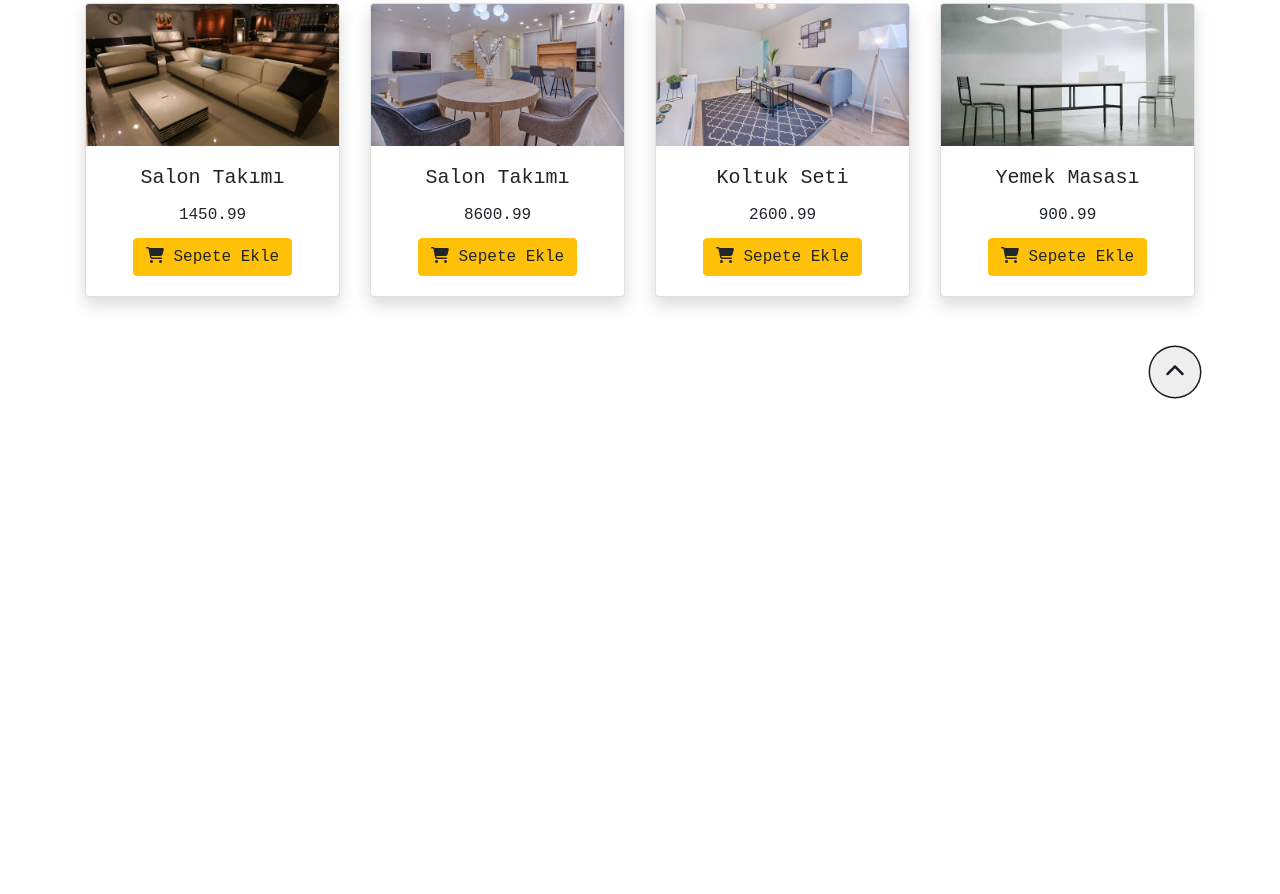
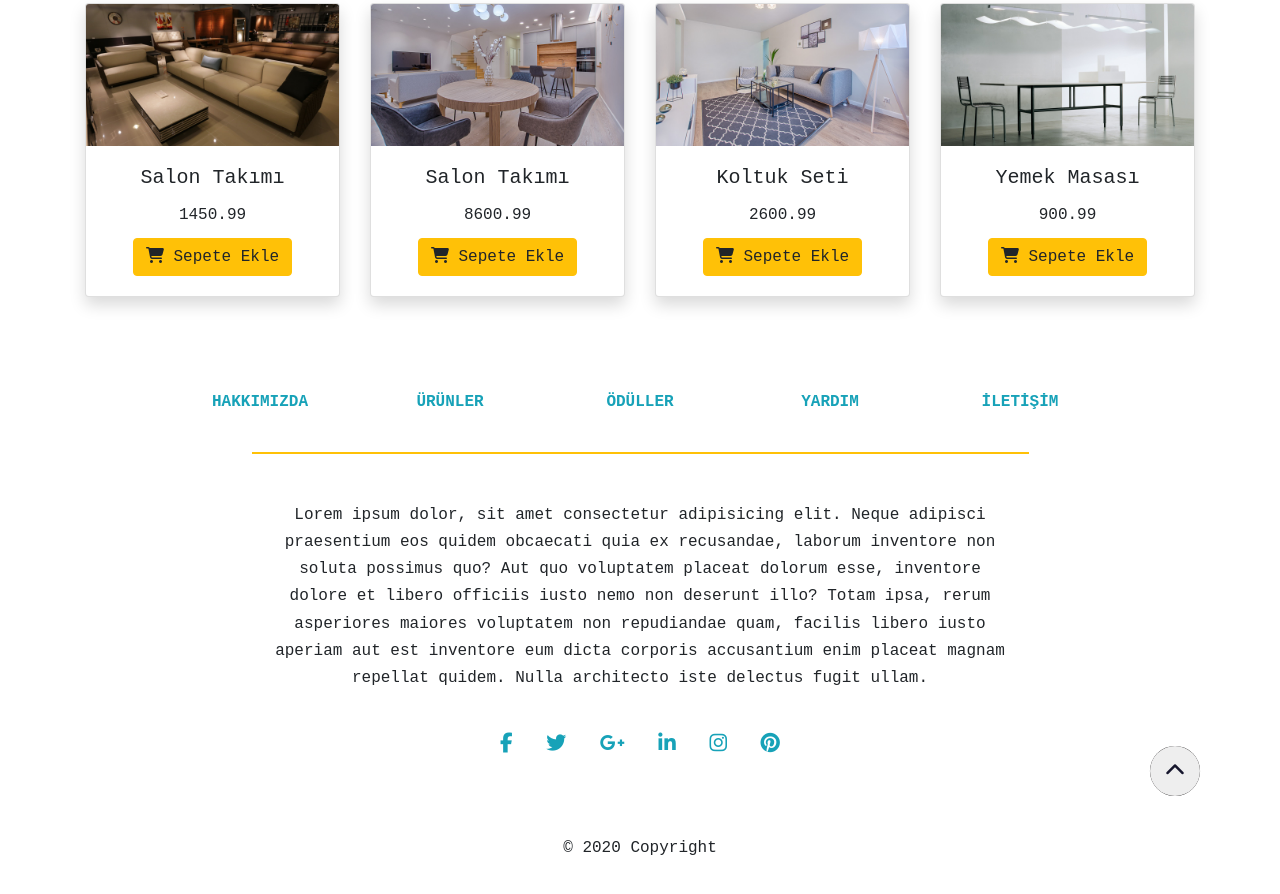
Before and after one commit to alican-uver/Add-and-Check-Cart, a plain HTML site: page index.html in a window 1280 px wide. Shown: the part 1693-2587 px from the top of the page. Before the commit the page ends 2140 px from the top, so only its background shows below. Drawn offline with nearby package versions, Linux system fonts and the light colour scheme.

Commit message:
degişiklik yapıldı

```diff
--- a/app.js
+++ b/app.js
@@ -21,3 +21,12 @@ document.addEventListener("DOMContentLoaded", () => {
     });
 
 });
+
+const rangeInput = document.getElementById("my-range");
+const pValue = document.getElementById("value");
+rangeInput.addEventListener("change", function() {
+    console.log(rangeInput.value);
+    pValue.innerHTML = `
+        value: ${rangeInput.value}
+    `
+})
--- a/index.html
+++ b/index.html
@@ -120,29 +120,19 @@
         <div class="row mb-0 mt-5 text-center">
             <div class="col-md-12">
                 <h1 class="mb-4">Çok Satan Ürünler</h1>
-                    <button class="btn btn-info mx-1 mt-2  text-light shadow filter-btn filter-active"
-                        data-category ="all"
-                    >
+                <button class="btn btn-info mx-1 mt-2  text-light shadow filter-btn filter-active" data-category="all">
                     Tüm Ürünler
                 </button>
-                    <button class="btn btn-info mx-1 mt-2 text-light shadow filter-btn"
-                       data-category ="kitchen"
-                    >
+                <button class="btn btn-info mx-1 mt-2 text-light shadow filter-btn" data-category="kitchen">
                     Mutfak
                 </button>
-                    <button class="btn btn-info mx-1 mt-2 text-light shadow filter-btn"
-                        data-category ="livingroom"
-                    >
+                <button class="btn btn-info mx-1 mt-2 text-light shadow filter-btn" data-category="livingroom">
                     Oturma Odası
                 </button>
-                    <button class="btn btn-info mx-1 mt-2 text-light shadow filter-btn"
-                        data-category ="bigroom"
-                    >
+                <button class="btn btn-info mx-1 mt-2 text-light shadow filter-btn" data-category="bigroom">
                     Salon
                 </button>
-                    <button class="btn btn-info mx-1 mt-2 text-light shadow filter-btn"
-                        data-category ="bedroom"
-                    >
+                <button class="btn btn-info mx-1 mt-2 text-light shadow filter-btn" data-category="bedroom">
                     Yatak Odası
                 </button>
             </div>
@@ -164,31 +154,112 @@
         <!-- Best Selling Products End -->
     </div> <!-- Contanier End -->
 
+    <!-- Footer -->
+    <footer class="blog-footer my-5">
+        <!-- Footer Links -->
+        <div class="container">
 
+            <div class="row text-center d-flex justify-content-center pt-5 mb-3">
 
+                <div class="col-md-2 mb-3">
+                    <h6 class="text-uppercase font-weight-bold">
+                        <a href="#" class="text-info">Hakkımızda</a>
+                    </h6>
+                </div>
 
+                <div class="col-md-2 mb-3">
+                    <h6 class="text-uppercase font-weight-bold">
+                        <a href="#" class="text-info">Ürünler</a>
+                    </h6>
+                </div>
 
+                <div class="col-md-2 mb-3">
+                    <h6 class="text-uppercase font-weight-bold">
+                        <a href="#" class="text-info">Ödüller</a>
+                    </h6>
+                </div>
 
+                <div class="col-md-2 mb-3">
+                    <h6 class="text-uppercase font-weight-bold">
+                        <a href="#" class="text-info">Yardım</a>
+                    </h6>
+                </div>
 
+                <div class="col-md-2 mb-3">
+                    <h6 class="text-uppercase font-weight-bold">
+                        <a href="#" class="text-info">İletişim</a>
+                    </h6>
+                </div>
 
+            </div>
+            <hr class="border border-warning" style="margin: 0 15%;">
+            <div class="row d-flex text-center justify-content-center mb-md-0 mb-4">
+                <div class="col-md-8 col-12 mt-5">
+                    <p style="line-height: 1.7rem">
+                        Lorem ipsum dolor, sit amet consectetur adipisicing elit. Neque adipisci praesentium eos quidem
+                        obcaecati quia ex recusandae, laborum inventore non soluta possimus quo? Aut quo voluptatem
+                        placeat dolorum esse, inventore dolore et libero officiis iusto nemo non deserunt illo? Totam
+                        ipsa, rerum asperiores maiores voluptatem non repudiandae quam, facilis libero iusto aperiam aut
+                        est inventore eum dicta corporis accusantium enim placeat magnam repellat quidem. Nulla
+                        architecto iste delectus fugit ullam.
+                    </p>
+                </div>
 
+            </div>
+            <hr class="d-md-none" style="margin: 10% 15% 5%;">
+            <!-- Social Media Links -->
+            <div class="row pb-3 text-center mt-4">
+                <div class="col-md-12">
+                    <div class="mb-5 flex-center">
+                        <a href="#">
+                            <i class="fab fa-facebook-f fa-lg text-info mr-4"> </i>
+                        </a>
+                        <a href="#">
+                            <i class="fab fa-twitter fa-lg text-info mr-4"> </i>
+                        </a>
+                        <a href="#">
+                            <i class="fab fa-google-plus-g fa-lg text-info mr-4"> </i>
+                        </a>
+                        <a href="#">
+                            <i class="fab fa-linkedin-in fa-lg text-info mr-4"> </i>
+                        </a>
+                        <a href="#">
+                            <i class="fab fa-instagram fa-lg text-info mr-4"> </i>
+                        </a>
+                        <a href="#">
+                            <i class="fab fa-pinterest fa-lg text-info"> </i>
+                        </a>
 
+                    </div>
 
-    <!-- Footer -->
-    <footer class="blog-footer">
+                </div>
+
+            </div>
+            <!-- Social Media Links End -->
+
+        </div>
+        <div class="footer-copyright text-center py-3">
+            © 2020 Copyright
+        </div>
+        <!-- BacktoTopButton -->
         <div class="up" id="up">
             <i class="fas fa-chevron-up"></i>
         </div>
+        <!-- BacktoTopButton End-->
     </footer>
     <!-- Footer End-->
 
 
+    <!-- <form class="form mb-5" style="margin-left:300px;">
+        <input type="range" min="0" max="100" value="0" name="range" id="my-range">
+        <p id="value">Value:0</p>
+    </form>
+ -->
 
 
 
 
      <!-- <script>
-
  <p id="demo"></p>
 <button onclick="typeWriter()">Click me</button>
 
@@ -204,7 +275,7 @@ function typeWriter() {
     setTimeout(typeWriter, speed);
   }
 }
-</script> -->
+</script>  -->
 
 
 
--- a/style.css
+++ b/style.css
@@ -275,8 +275,6 @@ section#all-products .col-sm-6:hover h1 {
 /* ----- Footer ------ */
 .blog-footer {
   position: relative;
-  height: 100px;
-  margin-bottom: 50px;
 }
 
 .up {
@@ -284,7 +282,7 @@ section#all-products .col-sm-6:hover h1 {
   width: 50px;
   height: 50px;
   background-color: #eee;
-  bottom: 0rem;
+  bottom: 5rem;
   right: 5rem;
   border-radius: 100%;
   animation: pulse 2s infinite;
--- a/ui.js
+++ b/ui.js
@@ -137,7 +137,6 @@ class UI {
         const allProducts = [...document.querySelectorAll(".furniture")];
         console.log(allProducts);
 
-
         btnList.forEach(btn => {
             btn.addEventListener("click", function () {
                 btnList.forEach(btn => {
@@ -148,19 +147,19 @@ class UI {
 
                 const target = this.getAttribute("data-category");
 
-                for (let k = 0; k < allProducts.length; k++) {
-                    allProducts[k].setAttribute("style", "display : none !important");
+                for (let i = 0; i < allProducts.length; i++) {
+                    allProducts[i].setAttribute("style", "display : none !important");
 
-                    if (allProducts[k].getAttribute("data-category") == target) {
-                        allProducts[k].setAttribute("style", "display : inline-block !important");
+                    if (allProducts[i].getAttribute("data-category") == target) {
+                        allProducts[i].setAttribute("style", "display : inline-block !important");
                     }
 
                     if (target == "all") {
-                        allProducts[k].setAttribute("style", "display : inline-block !important");
+                        allProducts[i].setAttribute("style", "display : inline-block !important");
                     }
 
                     else {
-                        allProducts[k].classList.add("d-none");
+                        allProducts[i].classList.add("d-none");
                     }
 
                 }
```
Lines whose indentation alone changed are shown as unchanged.
